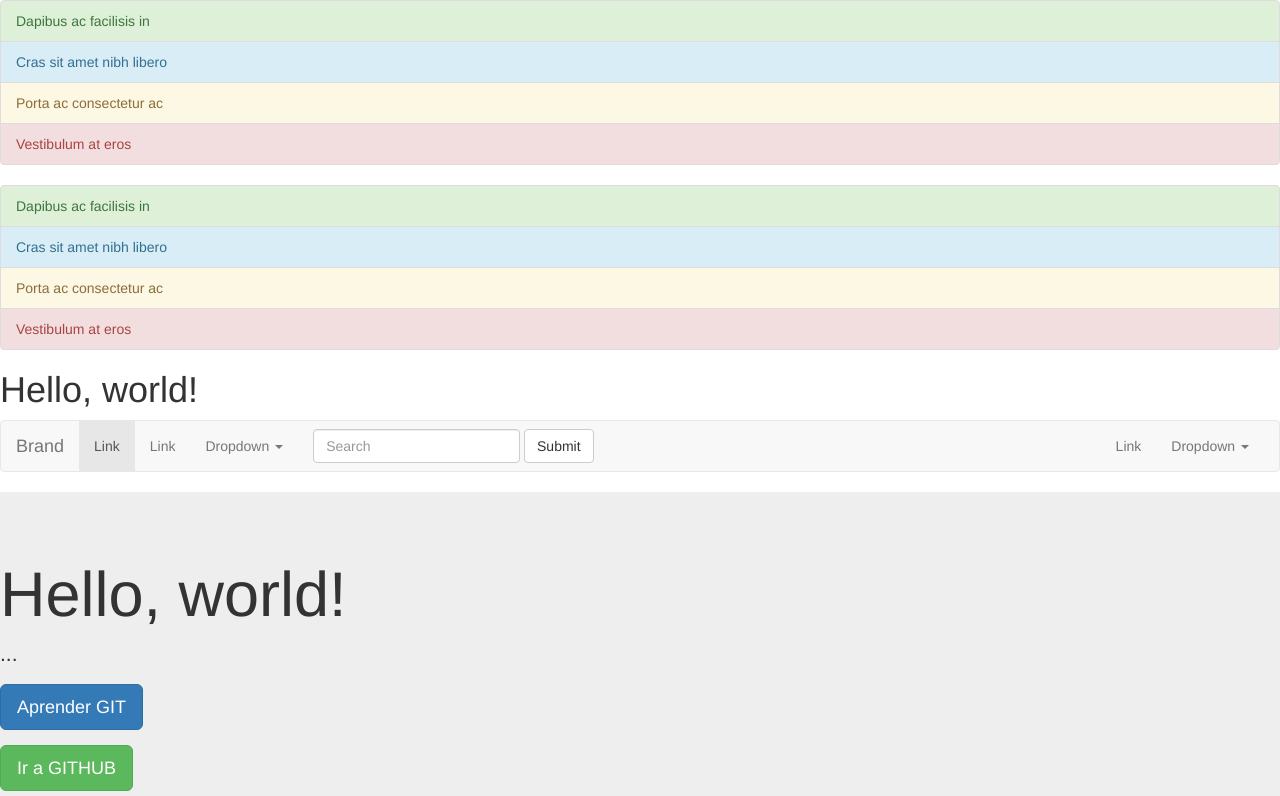
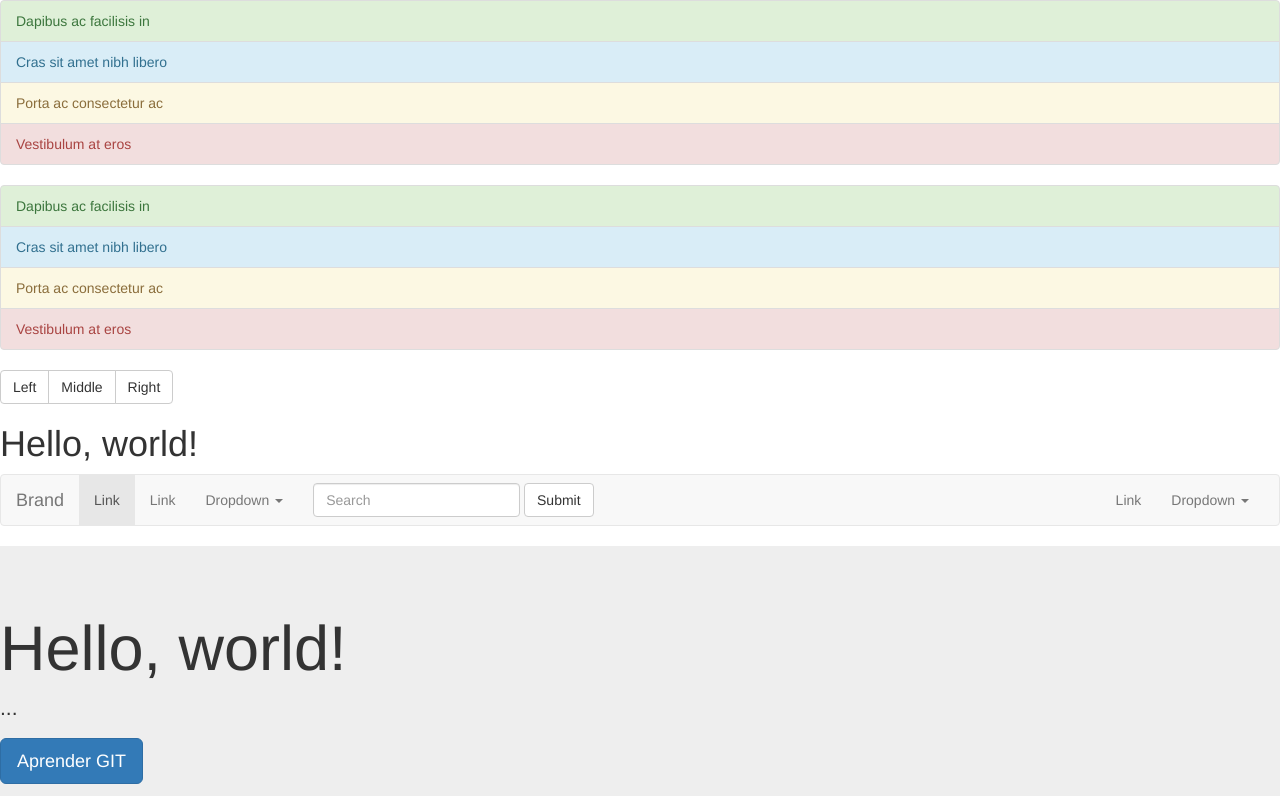
Before and after one commit to luissoria28/ProyectoBootstrap, a plain HTML site: page index.html in a window 1280 px wide. Shown: the top 796 px of the page. Drawn offline with nearby package versions, Linux system fonts and the light colour scheme.

Commit message:
Se agrega un listado de botones

```diff
--- a/index.html
+++ b/index.html
@@ -30,6 +30,12 @@
   <a href="#" class="list-group-item list-group-item-info">Cras sit amet nibh libero</a>
   <a href="#" class="list-group-item list-group-item-warning">Porta ac consectetur ac</a>
   <a href="#" class="list-group-item list-group-item-danger">Vestibulum at eros</a>
+</div>
+
+<div class="btn-group" role="group" aria-label="...">
+  <button type="button" class="btn btn-default">Left</button>
+  <button type="button" class="btn btn-default">Middle</button>
+  <button type="button" class="btn btn-default">Right</button>
 </div>
     <h1>Hello, world!</h1>
 
```
